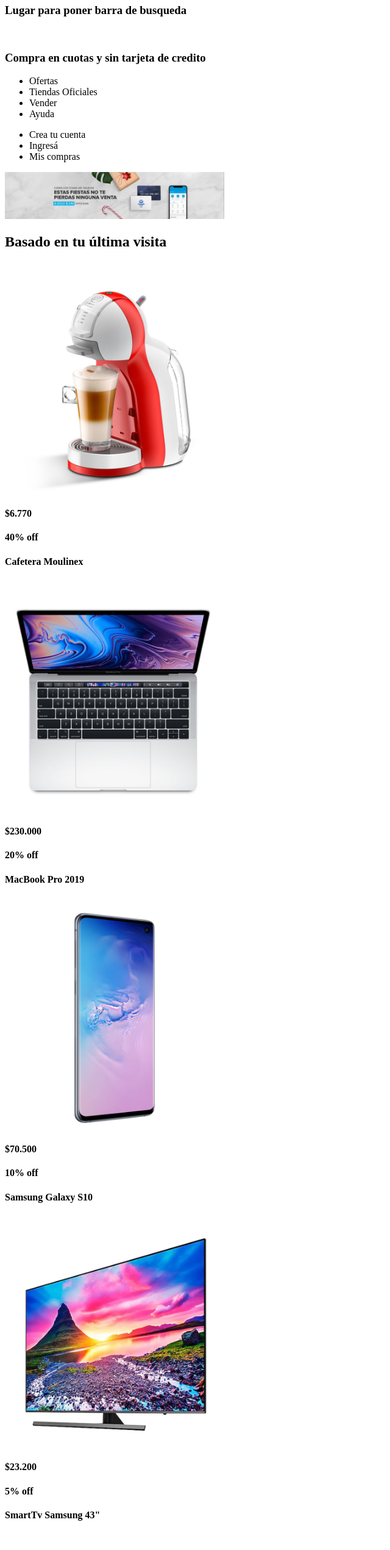
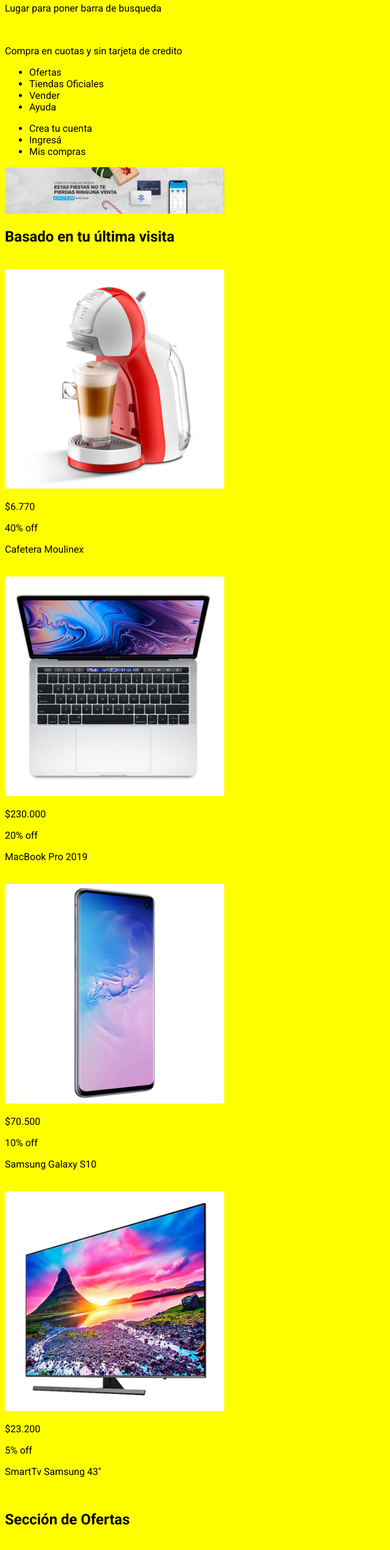
Before and after one commit to Nahuel-1996/ProyectoMercado, a website: page views/home.html in a window 1280 px wide. Shown: the part 118-2659 px from the top of the page at 61% size, without its empty margins (0-640 px from the left). Drawn offline with Linux system fonts and the light colour scheme; files whose address does not match are found by name.

Commit message:
modificando el estilo

```diff
--- /dev/null
+++ b/css/style.css
@@ -0,0 +1,4 @@
+body {
+    font-family: 'Roboto', sans-serif;
+    background: yellow;
+}
--- a/views/home.html
+++ b/views/home.html
@@ -1,19 +1,26 @@
 <!DOCTYPE html>
-<html lang="en">
+<html lang="es">
 <head>
     <meta charset="UTF-8">
     <meta http-equiv="X-UA-Compatible" content="IE=edge">
     <meta name="viewport" content="width=device-width, initial-scale=1.0">
     <title>Mercado Liebre</title>
+    <link rel="stylesheet" href="/css/style.css">
+    <link rel="preconnect" href="https://fonts.gstatic.com">
+    <link href="https://fonts.googleapis.com/css2?family=Roboto:wght@400;700&display=swap" rel="stylesheet">
+<link href="https://cdnjs.cloudflare.com/ajax/libs/font-awesome/5.15.3/css/all.min.css"
+rel="stylesheet" />
 </head>
-<header>
+
+
+<body>
     <img src="./images/logo-mercado-liebre.svg" width= "360" alt=>
 
     <br>
-    <h3>Lugar para poner barra de busqueda</h3>
+    <p>Lugar para poner barra de busqueda</p>
     <br>
 
-    <h3>Compra en cuotas y sin tarjeta de credito</h3>
+    <p>Compra en cuotas y sin tarjeta de credito</p>
 
     <ul>
         <li>Ofertas</li>
@@ -28,75 +35,72 @@
         <li>Mis compras</li>
     </ul>
 
-</header>
-
-<body>
     <img src="./images/img-home-banner.jpg" width= "360" alt="">
     <br>
     <h2>Basado en tu última visita</h2>
     <br>
     <img src="./images/img-cafetera-moulinex.jpg" width= "360" alt="">
     <br>
-    <h4>$6.770</h4>
-    <h4>40% off</h4>
-    <h4>Cafetera Moulinex</h4>
+    <p>$6.770</p>
+    <p>40% off</p>
+    <p>Cafetera Moulinex</p>
     <br>
     <img src="./images/img-macbook-pro-2019.jpg" width= "360" alt="">
     <br>
-    <h4>$230.000</h4>
-    <h4>20% off</h4>
-    <h4>MacBook Pro 2019</h4>
+    <p>$230.000</p>
+    <p>20% off</p>
+    <p>MacBook Pro 2019</p>
     <br>
     <img src="./images/img-samsung-galaxy-s10.jpg" width= "360" alt="">
     <br>
-    <h4>$70.500</h4>
-    <h4>10% off</h4>
-    <h4>Samsung Galaxy S10</h4>
+    <p>$70.500</p>
+    <p>10% off</p>
+    <p>Samsung Galaxy S10</p>
     <br>
     <img src="./images/img-tv-samsung-smart.jpg" width= "360" alt="">
     <br>
-    <h4>$23.200</h4>
-    <h4>5% off</h4>
-    <h4>SmartTv Samsung 43"</h4>
+    <p>$23.200</p>
+    <p>5% off</p>
+    <p>SmartTv Samsung 43"</p>
     <br>
     <h2>Sección de Ofertas</h2>
     <br>
     <img src="./images/img-cafetera-moulinex.jpg" width= "360" alt="">
     <br>
-    <h4>$6.770</h4>
-    <h4>40% off</h4>
-    <h4>Cafetera Moulinex</h4>
+    <p>$6.770</p>
+    <p>40% off</p>
+    <p>Cafetera Moulinex</p>
     <br>
     <img src="./images/img-macbook-pro-2019.jpg" width= "360" alt="">
     <br>
-    <h4>$230.000</h4>
-    <h4>20% off</h4>
-    <h4>MacBook Pro 2019</h4>
+    <p>$230.000</p>
+    <p>20% off</p>
+    <p>MacBook Pro 2019</p>
     <br>
     <img src="./images/img-samsung-galaxy-s10.jpg" width= "360" alt="">
     <br>
-    <h4>$70.500</h4>
-    <h4>10% off</h4>
-    <h4>Samsung Galaxy S10</h4>
+    <p>$70.500</p>
+    <p>10% off</p>
+    <p>Samsung Galaxy S10</p>
     <br>
     <img src="./images/img-tv-samsung-smart.jpg" width= "360" alt="">
     <br>
-    <h4>$23.200</h4>
-    <h4>5% off</h4>
-    <h4>SmartTv Samsung 43"</h4>
+    <p>$23.200</p>
+    <p>5% off</p>
+    <p>SmartTv Samsung 43"</p>
     <br>
 </body>
 
 <footer>
     <h2>Pagá con tarjeta o en efectivo</h2>
-    <h3>Con Mercado Liebre Cash, tenés cuotas sin interés con tarjeta o efectivo en
-        puntos de pago. ¡Y siempre es seguro!</h3>
+    <p>Con Mercado Liebre Cash, tenés cuotas sin interés con tarjeta o efectivo en
+        puntos de pago. ¡Y siempre es seguro!</p>
     <h2>Envío gratis desde $ 2.500</h2>
-    <h3>Solo por estar registrad@ en Mercado Liebre tenés envíos gratis en miles de
-        productos. Es un beneficio de Mercado Puntos.</h3>
+    <p>Solo por estar registrad@ en Mercado Liebre tenés envíos gratis en miles de
+        productos. Es un beneficio de Mercado Puntos.</p>
     <h2>Seguridad, de principio a fin</h2>
-    <h3>¿No te gusta? ¡Devolvelo! En Mercado Liebre, no hay nada que no puedas hacer,
-        porque estás siempre protegid@.</h3>
+    <p>¿No te gusta? ¡Devolvelo! En Mercado Liebre, no hay nada que no puedas hacer,
+        porque estás siempre protegid@.</p>
     <h2>Copyright © 1999-2020 MercadoLiebre S.R.L.</h2>
 </footer>
 </html>
```
Also changed, not shown: css/styles.css (deleted).
